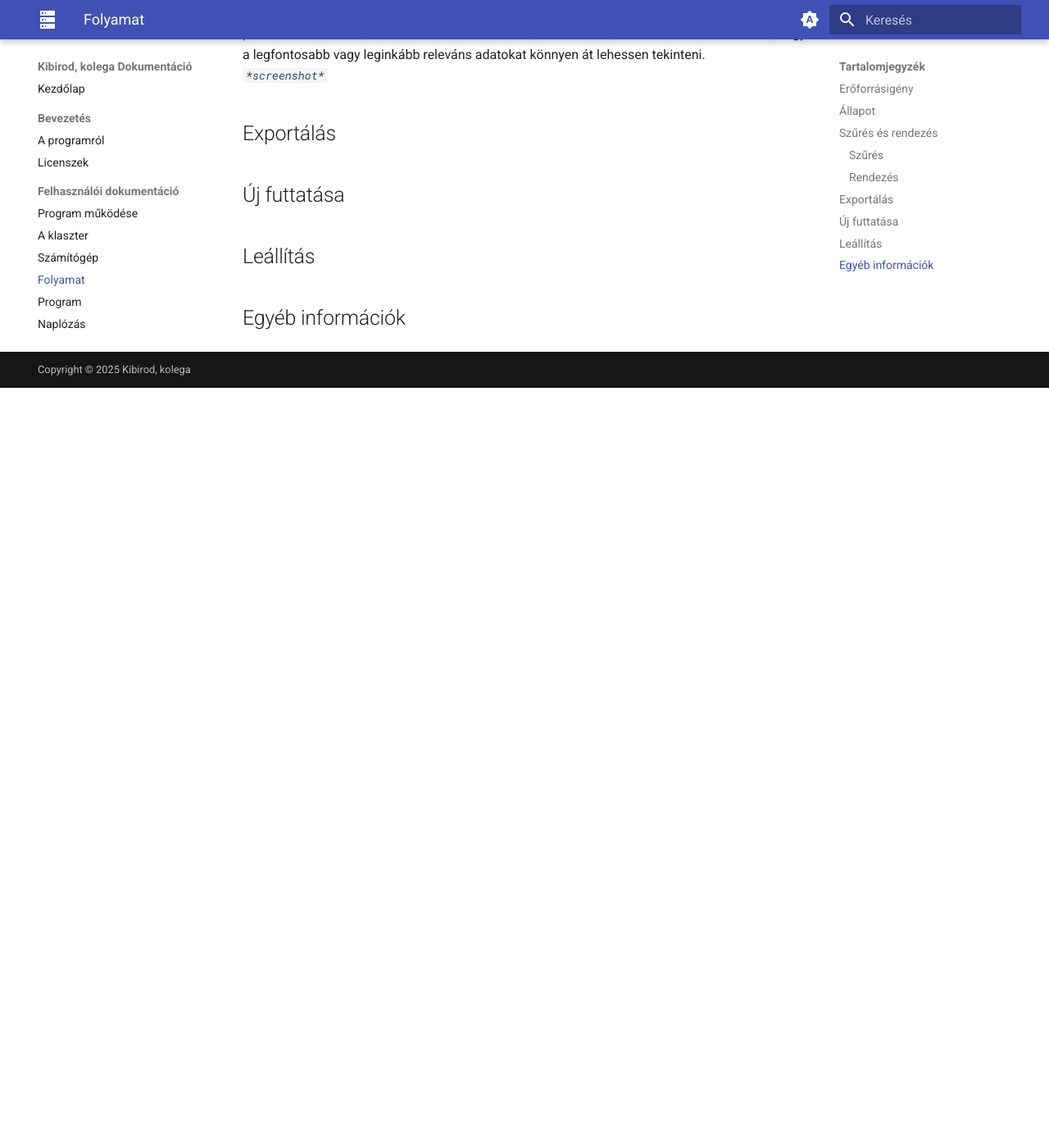
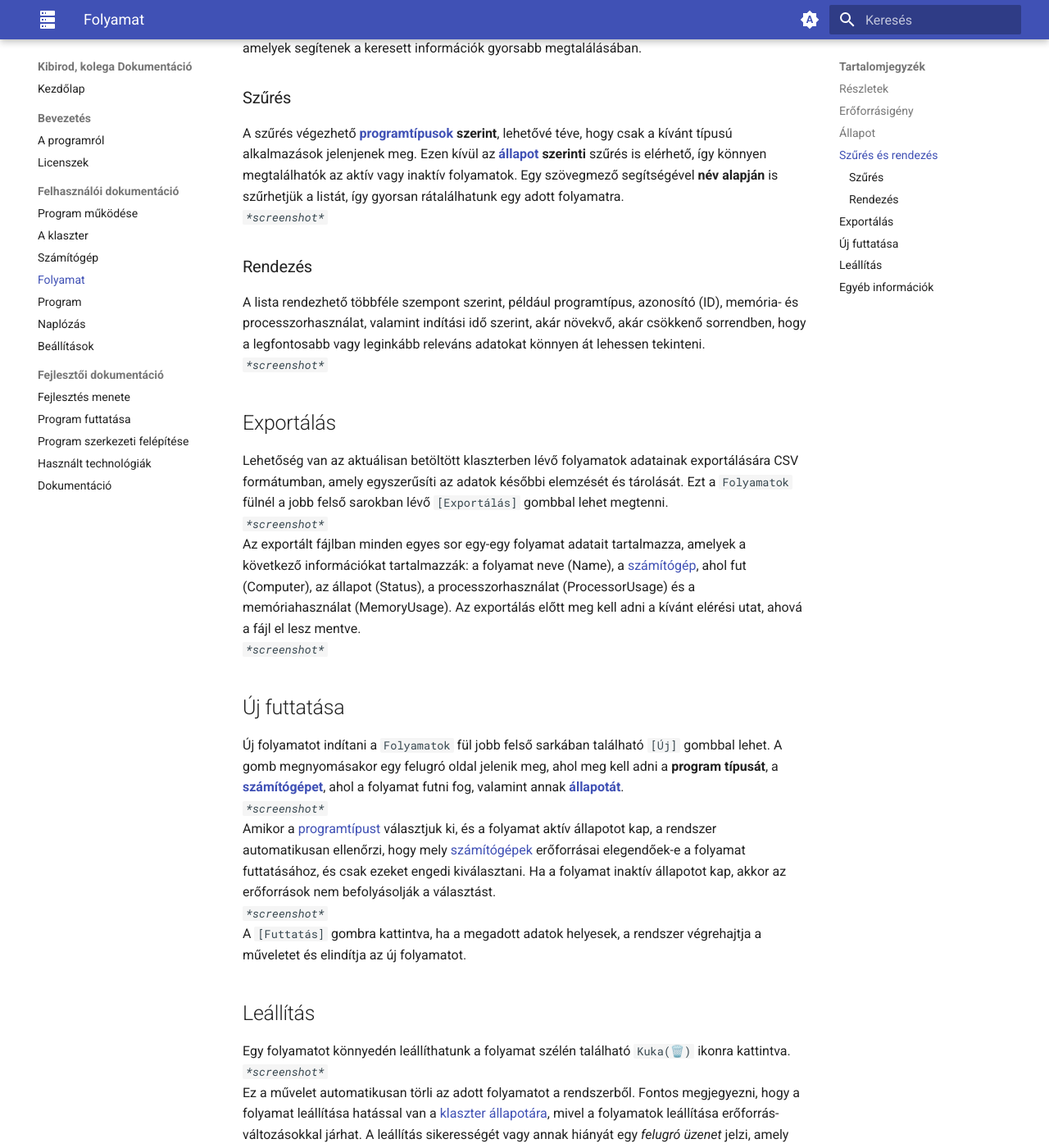
Before and after one commit to gyorfimarcell/Dusza2025, an MkDocs documentation site: the page built from documentation/docs/felhasznaloi/folyamat.md, in a window 1280 px wide and 1400 px high, scrolled down 1915 px. Shown: the whole window at 82% size. Built offline with MkDocs 1.6.1 and Material for MkDocs 9.7.7, drawn with Linux system fonts in a browser that asks for light colours; before the commit the page ends 2388 px from its top, so only the background shows below that; some of the changed text lies outside the part shown.

Commit message:
process documentation done

````diff
--- a/documentation/docs/felhasznaloi/folyamat.md
+++ b/documentation/docs/felhasznaloi/folyamat.md
@@ -4,7 +4,7 @@ A futó programok egy-egy példányát egy-egy folyamat jelenti. A klaszteren l
 
 *`*screenshot*`*<br>
 
-Ezek a fájlok a folyamatok futásának helyét mutatják, azaz azt, hogy mely gépeken zajlanak. Fontos, hogy egy adott program több példányban is futtatható egy számítógépen (mappában) a klaszteren belül.<br>
+Ezek a fájlok a folyamatok futásának helyét mutatják, azaz azt, hogy mely gépeken zajlanak. Fontos, hogy egy adott program több példányban is futtatható egy [számítógépen](szamitogep.md) (mappában) a klaszteren belül.<br>
 A fájlok neve a következő formátumban jelenik meg: `<programnev> - <random 6 karakter>`, és minden névnek egyedinek kell lennie a klaszteren. Az egyes fájlok tartalmazzák a folyamat aktuális adatait, például:
 
 ```
@@ -14,7 +14,12 @@ AKTÍV
 100
 ```
 
-Az első sor a folyamat indításának pontos időpontját jelzi, yyyy.mm.dd hh:mm:ss formátumban.
+Az első sor a folyamat indításának pontos időpontját jelzi, `yyyy.mm.dd hh:mm:ss` formátumban.
+
+## Részletek
+A `Folyamatok` fülre kattintva megtekinthetjük a programpéldányokat a betöltött klaszteren. Itt egy dupla oszlopdiagram szemlélteti, hogy az `AKTÍV` és `INAKTÍV` folyamatok száma hogyan oszlik meg, így könnyen áttekinthető, hogy a klaszteren belül hogy alakul programok állapotának megoszlása. Ezen kívül egy kördiagram ábrázolja, hogy melyik [számítógépen](szamitogep.md) <b>hány folyamat fut</b>, segítve a rendszer terheltségének vizualizálását. <br>
+*`*screenshot*`* <br>
+A grafikonok alatt kártyák jelennek meg, amelyek a különböző folyamatokat mutatják, <b>részletes információkkal</b>. A jobb felső sarokban található [szűrőeszközök](#szures-es-rendezes) lehetővé teszik a gyors keresést, míg az [új folyamat](#uj-futtatasa) futtatása gomb segít egy új folyamat elindításában a klaszteren.
 
 ## Erőforrásigény
 
@@ -48,10 +53,10 @@ Egy folyamatot azonban csak akkor aktiválható, ha a gazdagépen van elég erő
 
 ## Szűrés és rendezés
 
+A folyamatok kilistázásakor lehetőség van különböző szűrők és rendezésfajták alkalmazására, amelyek segítenek a keresett információk gyorsabb megtalálásában.
 ### Szűrés
-A folyamatok kilistázásakor lehetőség van különböző szűrők alkalmazására, amelyek segítenek a keresett információk gyorsabb megtalálásában.<br>
-*`*screenshot*`*<br>
-A szűrés végezhető <b>programtípusok szerint</b>, lehetővé téve, hogy csak a kívánt típusú alkalmazások jelenjenek meg. Ezen kívül az <b>állapot szerinti szűrés</b> is elérhető, így könnyen megtalálhatók az aktív vagy inaktív folyamatok. Egy szövegmező segítségével <b>név alapján is szűrhetjük a listát</b>, így gyorsan rátalálhatunk egy adott folyamatra.<br>
+A szűrés végezhető <b>[programtípusok](program.md) szerint</b>, lehetővé téve, hogy csak a kívánt típusú alkalmazások jelenjenek meg. Ezen kívül az <b>[állapot](#allapot) szerinti</b> szűrés is elérhető, így könnyen megtalálhatók az aktív vagy inaktív folyamatok. Egy szövegmező segítségével <b>név alapján</b> is szűrhetjük a listát, így gyorsan rátalálhatunk egy adott folyamatra.<br>
+*`*screenshot*`*
 
 ### Rendezés
 A lista rendezhető többféle szempont szerint, például programtípus, azonosító (ID), memória- és processzorhasználat, valamint indítási idő szerint, akár növekvő, akár csökkenő sorrendben, hogy a legfontosabb vagy leginkább releváns adatokat könnyen át lehessen tekinteni.<br>
@@ -59,8 +64,31 @@ A lista rendezhető többféle szempont szerint, például programtípus, azonos
 
 ## Exportálás
 
+Lehetőség van az aktuálisan betöltött klaszterben lévő folyamatok adatainak exportálására CSV formátumban, amely egyszerűsíti az adatok későbbi elemzését és tárolását. Ezt a `Folyamatok` fülnél a jobb felső sarokban lévő `[Exportálás]` gombbal lehet megtenni.<br>
+*`*screenshot*`* <br>
+Az exportált fájlban minden egyes sor egy-egy folyamat adatait tartalmazza, amelyek a következő információkat tartalmazzák: a folyamat neve (Name), a [számítógép](szamitogep.md), ahol fut (Computer), az állapot (Status), a processzorhasználat (ProcessorUsage) és a memóriahasználat (MemoryUsage). Az exportálás előtt meg kell adni a kívánt elérési utat, ahová a fájl el lesz mentve. <br>
+*`*screenshot*`*
+
 ## Új futtatása
+
+Új folyamatot indítani a `Folyamatok` fül jobb felső sarkában található `[Új]` gombbal lehet. A gomb megnyomásakor egy felugró oldal jelenik meg, ahol meg kell adni a <b>program típusát</b>, a <b>[számítógépet](szamitogep.md)</b>, ahol a folyamat futni fog, valamint annak <b>[állapotát](#allapot)</b>. <br>
+*`*screenshot*`* <br>
+Amikor a [programtípust](program.md) választjuk ki, és a folyamat aktív állapotot kap, a rendszer automatikusan ellenőrzi, hogy mely [számítógépek](szamitogep.md) erőforrásai elegendőek-e a folyamat futtatásához, és csak ezeket engedi kiválasztani. Ha a folyamat inaktív állapotot kap, akkor az erőforrások nem befolyásolják a választást. <br>
+*`*screenshot*`* <br>
+A `[Futtatás]` gombra kattintva, ha a megadott adatok helyesek, a rendszer végrehajtja a műveletet és elindítja az új folyamatot.
 
 ## Leállítás
 
+Egy folyamatot könnyedén leállíthatunk a folyamat szélén található `Kuka(🗑️)` ikonra kattintva. <br>
+*`*screenshot*`* <br>
+Ez a művelet automatikusan törli az adott folyamatot a rendszerből. Fontos megjegyezni, hogy a folyamat leállítása hatással van a [klaszter állapotára](klaszter.md#allapot), mivel a folyamatok leállítása erőforrás-változásokkal járhat. A leállítás sikerességét vagy annak hiányát egy *felugró üzenet* jelzi, amely tájékoztat a művelet eredményéről, így azonnal értesülhetünk arról, hogy a folyamat sikeresen leállt-e vagy sem.<br>
+*`*screenshot*`*
+
 ## Egyéb információk
+
+Érdekesség, hogy minden egyes folyamatnál mindig pontosan jelzésre kerül, hogy mikor indult el. <br>
+*`*screenshot*`* <br>
+Azonban nemcsak az indítás ideje lehet figyelemre méltó, hanem a programnevek is, mivel egyesek rejtett utalásokat, vagy easter egg-eket tartalmaznak, amelyek szórakoztató felfedezéseket kínálnak. <br>
+*`*screenshot*`* <br>
+Emellett egy számítógépen akár végtelen számú inaktív program is jelen lehet, hiszen bár ezek nem aktívan futnak, mégis ott maradhatnak a rendszerben, anélkül, hogy erőforrást használnának, ezáltal nem befolyásolják a rendszer működését.<br>
+*`*screenshot*`*
````
